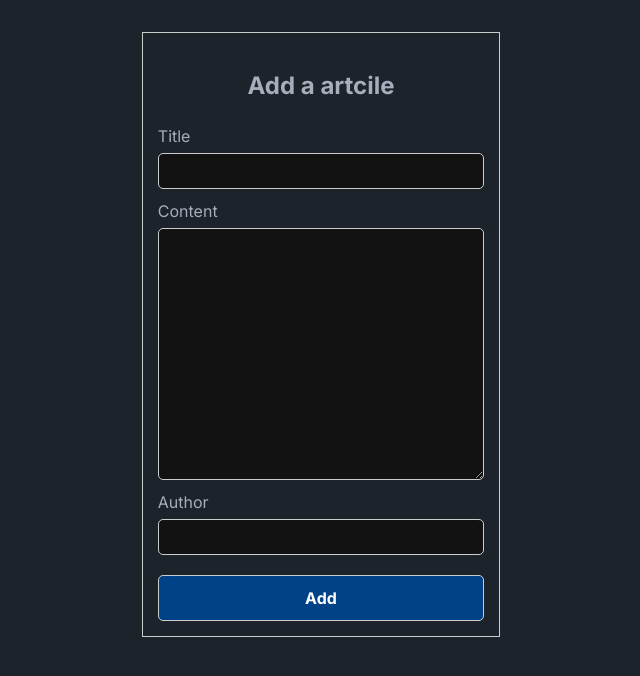
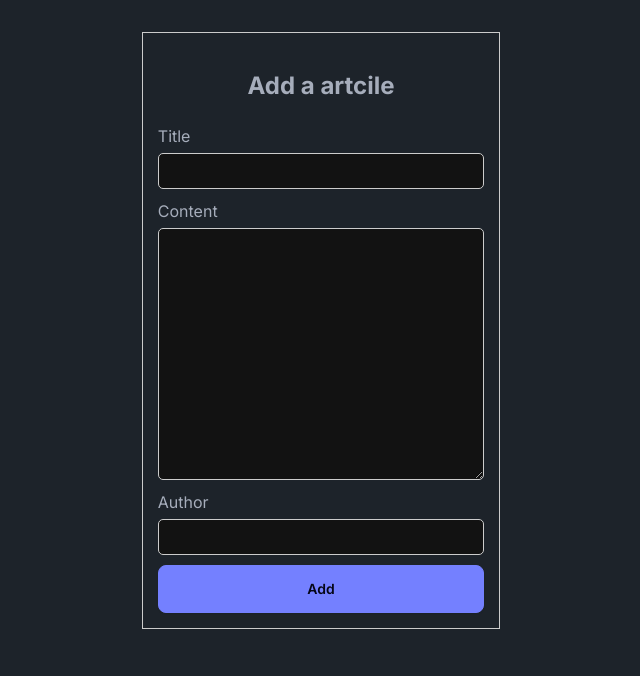
Before and after one commit to Yoni-Deserbaix/MyBlog, a Next.js app: page /articles/create in a window 1280 px wide. Shown: the top 676 px of the page, without its empty margins (319-959 px from the left). Built offline with nearby package versions, Linux system fonts and the light colour scheme.

Commit message:
update style buttons

```diff
--- a/app/articles/[id]/page.tsx
+++ b/app/articles/[id]/page.tsx
@@ -30,7 +30,7 @@ export default async function App({ params }: Props) {
         <Link
           key={data.id}
           href={`/`}
-          className="btn btn-accent"
+          className="btn btn-outline btn-secondary"
         >
           Back
         </Link>
--- a/app/articles/create/FormData.tsx
+++ b/app/articles/create/FormData.tsx
@@ -47,7 +47,7 @@ export default function ({}: Props) {
           <input type="text" name="Author" id="Author" />
         </div>
         <div>
-          <button type="submit" className={styles.btn}>
+          <button type="submit" className="btn btn-primary w-full">
             Add
           </button>
         </div>
--- a/app/page.tsx
+++ b/app/page.tsx
@@ -49,7 +49,7 @@ export default async function Home() {
 
       {/* Button to add a article  */}
       <div className="m-5 card-actions justify-start">
-        <Link href={"/articles/create"} className="btn btn-secondary">
+        <Link href={"/articles/create"} className="btn btn-primary">
           Add a article
         </Link>
       </div>
@@ -77,7 +77,7 @@ export default async function Home() {
                 <Link
                   key={article.id}
                   href={`/articles/${article.id}`}
-                  className="btn btn-accent"
+                  className="btn rounded-full btn-outline btn-secondary"
                 >
                   Visit the article
                 </Link>
```
